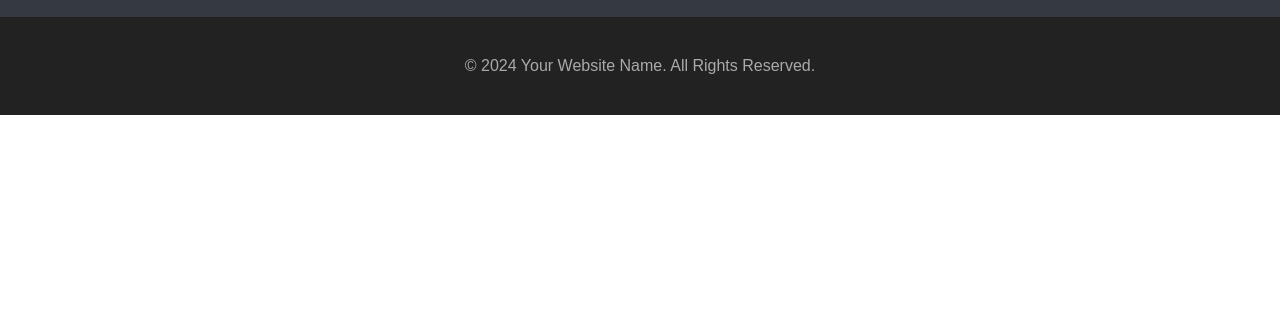
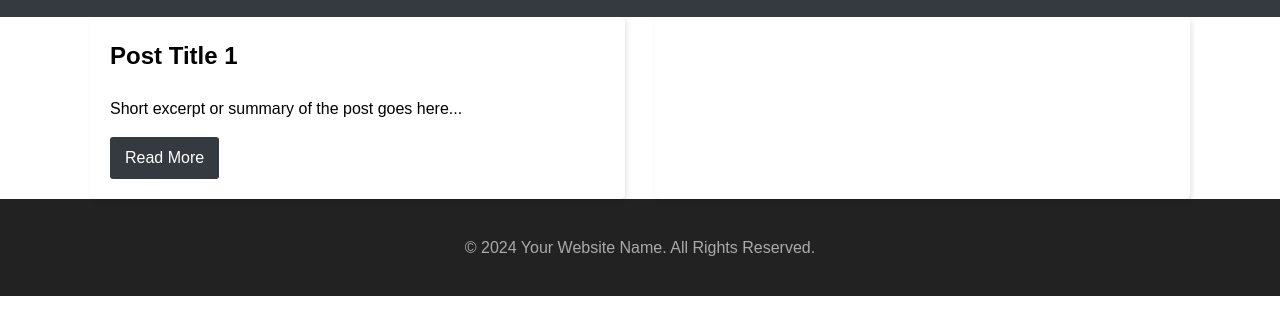
Before and after one commit to Hemal80/simple-blogging, a plain HTML site: page index.html in a window 1280 px wide. Shown: the part 61-396 px from the top of the page. Drawn offline with Linux system fonts and the light colour scheme.

Commit message:
Update
Added the post section

```diff
--- a/index.html
+++ b/index.html
@@ -25,6 +25,21 @@
   </header>
 
   <main>
+
+        <div class="container">
+          <section class="posts-grid">
+            <article class="post">
+              <h2>Post Title 1</h2>
+              <p>Short excerpt or summary of the post goes here...</p>
+              <a href="#" class="read-more">Read More</a>
+            </article>
+
+            <article class="post">
+              </article>
+            </section>
+        </div>
+
+
     </main>
 
   <footer>
--- a/styles.css
+++ b/styles.css
@@ -60,3 +60,31 @@ footer {
   /* Add styles to change the layout for smaller screens here.
      Likely involve the hamburger menu as discussed before */
 }
+
+/* styles for blog rectangle*/
+
+.posts-grid {
+  display: grid;
+  grid-template-columns: repeat(auto-fit, minmax(300px, 1fr)); /* Adjust column behavior */
+  gap: 30px;
+}
+
+.post {
+  background-color: #fff;
+  box-shadow: 2px 2px 5px rgba(0, 0, 0, 0.1); /* Subtle shadow */
+  padding: 20px;
+  border-radius: 5px;
+}
+
+.post h2 {
+  margin-top: 0;
+}
+
+.read-more {
+  display: inline-block;
+  padding: 8px 15px;
+  background-color: #343a40; /* Match your header color */
+  color: #fff;
+  text-decoration: none;
+  border-radius: 3px;
+}
```
